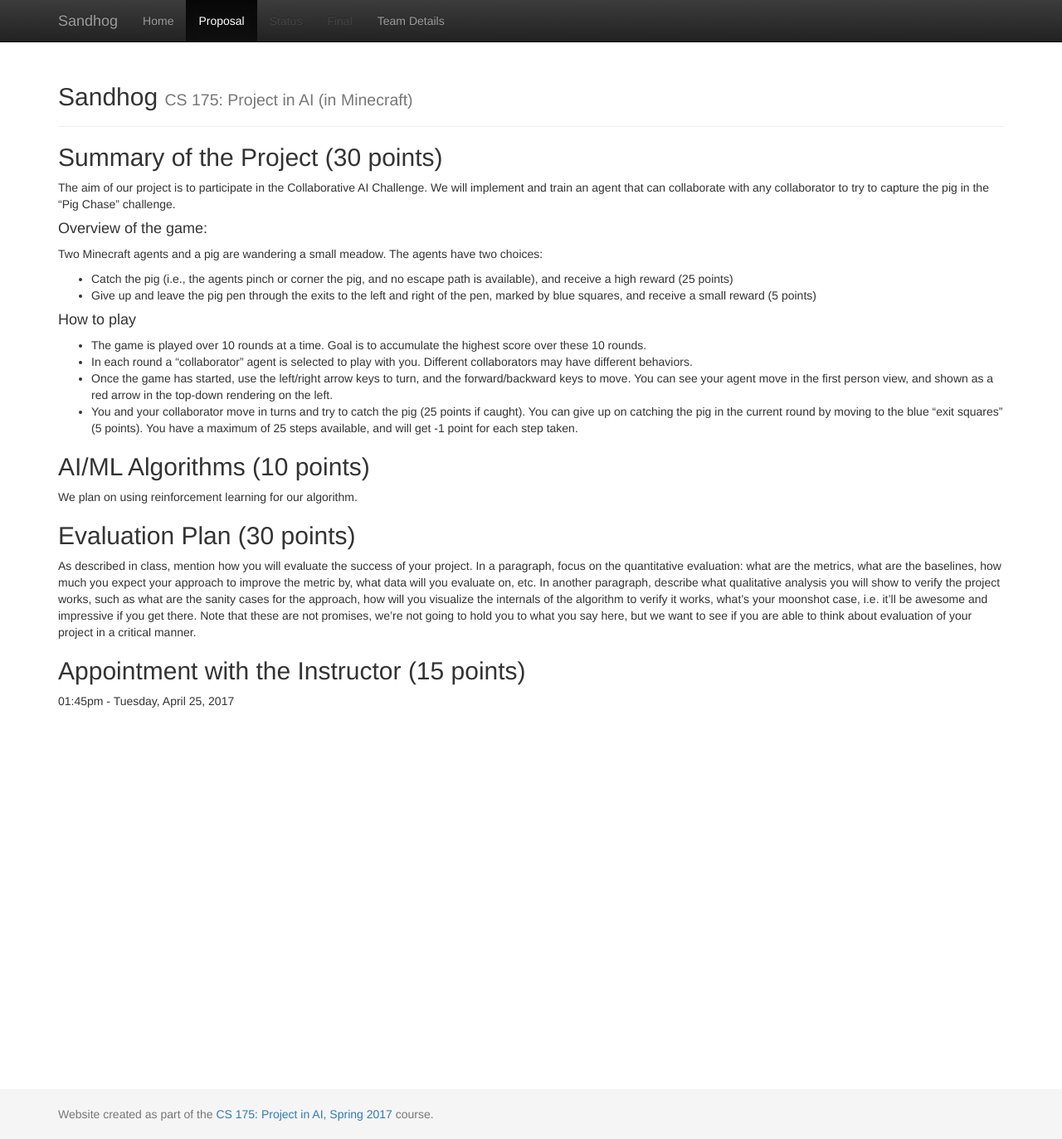
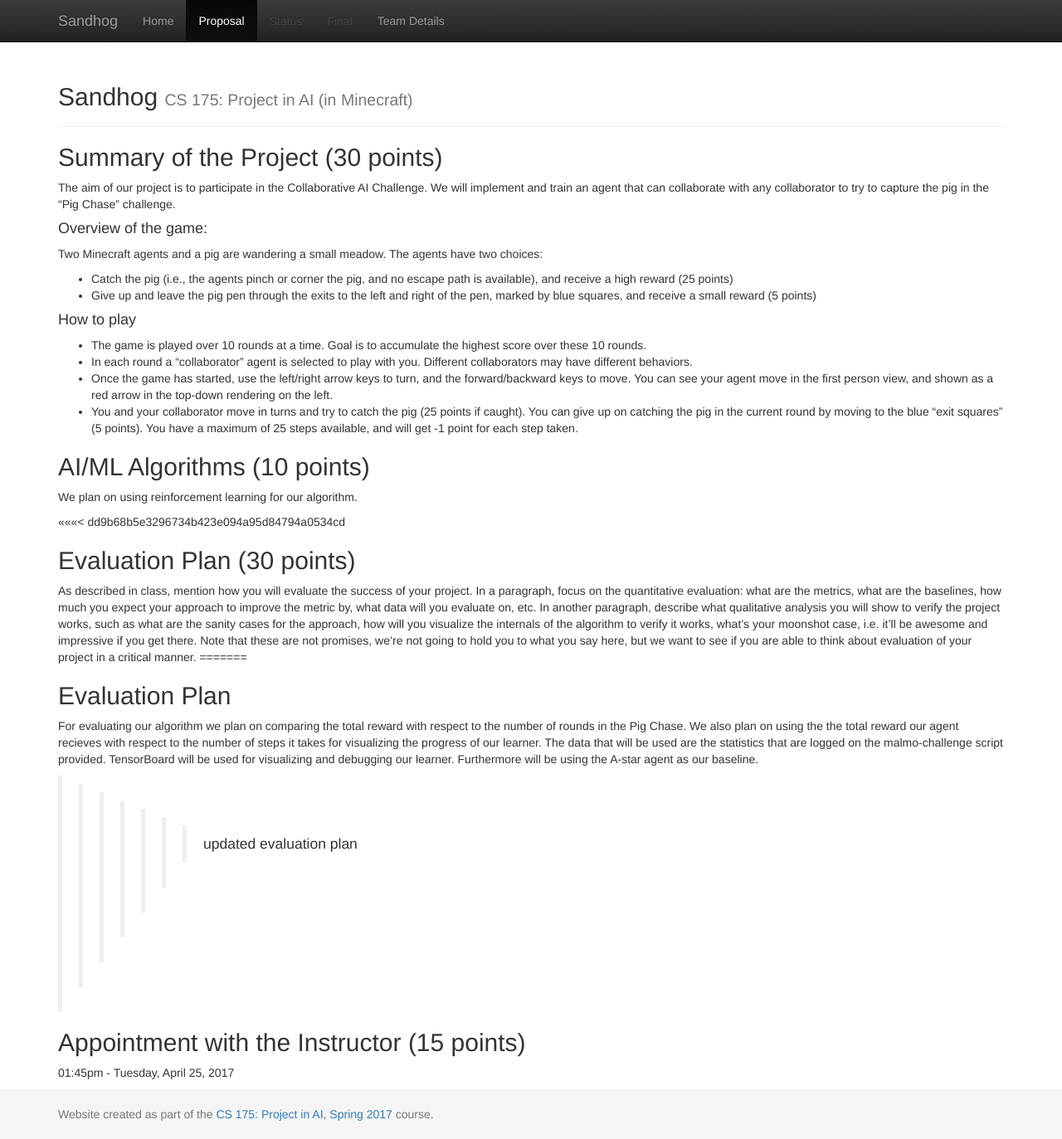
Before and after one commit to hfloresr/Sandhog, a Jekyll site: the page built from docs/proposal.md, in a window 1280 px wide and 1373 px high. Shown: the whole window at 83% size. Built offline with Jekyll 4.4.1, drawn with Linux system fonts in a browser that asks for light colours.

Commit message:
updated evaluation plan

```diff
--- a/docs/proposal.md
+++ b/docs/proposal.md
@@ -20,6 +20,7 @@ Two Minecraft agents and a pig are wandering a small meadow. The agents have two
 ## AI/ML Algorithms (10 points)
 We plan on using reinforcement learning for our algorithm.
 
+<<<<<<< dd9b68b5e3296734b423e094a95d84794a0534cd
 ## Evaluation Plan (30 points)
 As described in class, mention how you will evaluate the success of your project. In a paragraph, focus on the
 quantitative evaluation: what are the metrics, what are the baselines, how much you expect your approach to
@@ -28,6 +29,11 @@ you will show to verify the project works, such as what are the sanity cases for
 the internals of the algorithm to verify it works, what’s your moonshot case, i.e. it’ll be awesome and impressive if
 you get there. Note that these are not promises, we’re not going to hold you to what you say here, but we want to
 see if you are able to think about evaluation of your project in a critical manner.
+=======
+## Evaluation Plan
+For evaluating our algorithm we plan on comparing the total reward with respect to the number of rounds in the Pig Chase. We also plan on using the the total reward our agent recieves with respect to the number of steps it takes for visualizing the progress of our learner. The data that will be used are the statistics that are logged on the malmo-challenge script provided. TensorBoard will be used for visualizing and debugging our learner. Furthermore will be using the A-star agent as our baseline.
+
+>>>>>>> updated evaluation plan
 
 ## Appointment with the Instructor (15 points)
 01:45pm - Tuesday, April 25, 2017
```
